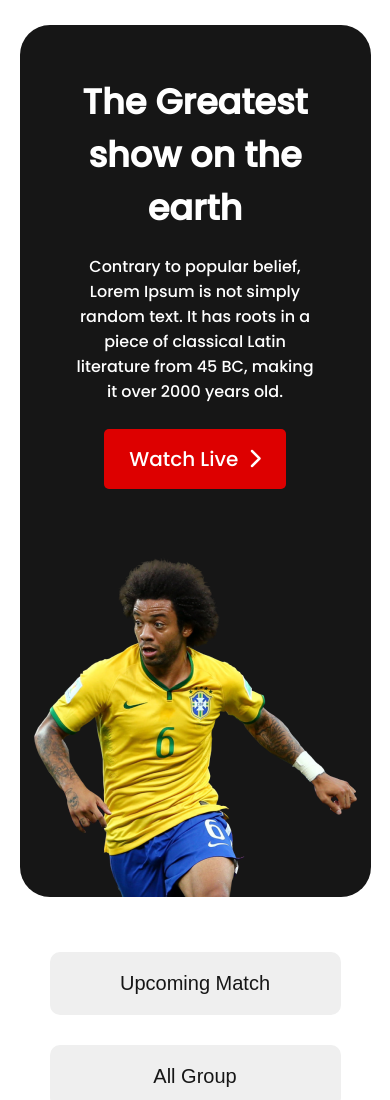
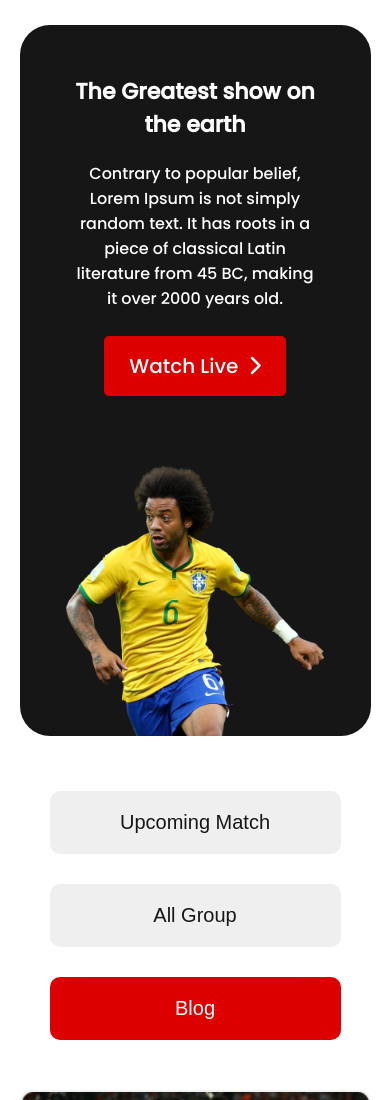
Before and after one commit to Pintu-Roy121/world-cup-assignment-2, a plain HTML site: page index.html in a window 390 px wide. Shown: the top 1100 px of the page. Drawn offline with Linux system fonts and the light colour scheme.

Commit message:
mobile screen added

```diff
--- a/style.css
+++ b/style.css
@@ -343,7 +343,7 @@ header {
     }
 
     .banner-title {
-        font-size: 35px;
+        font-size: 22px;
         font-weight: 700;
     }
 
@@ -352,7 +352,7 @@ header {
     }
 
     .banner-image img {
-        width: 100%;
+        width: 80%;
     }
 
     .container {
```
